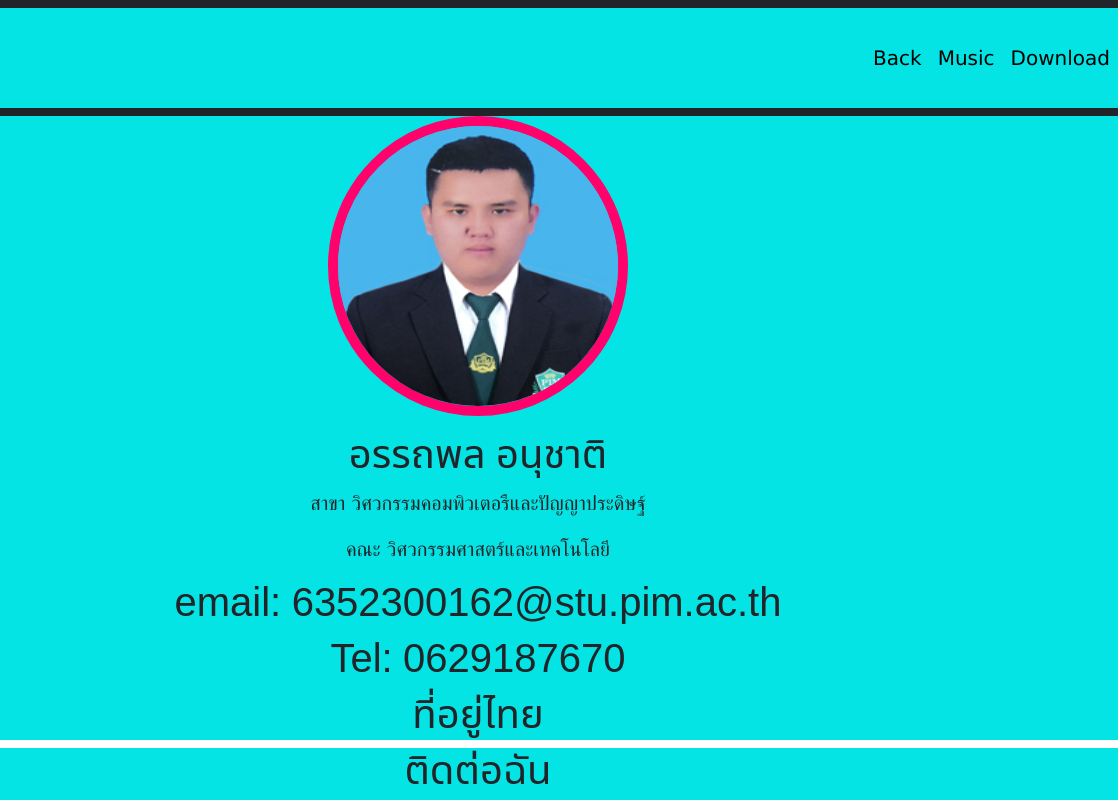
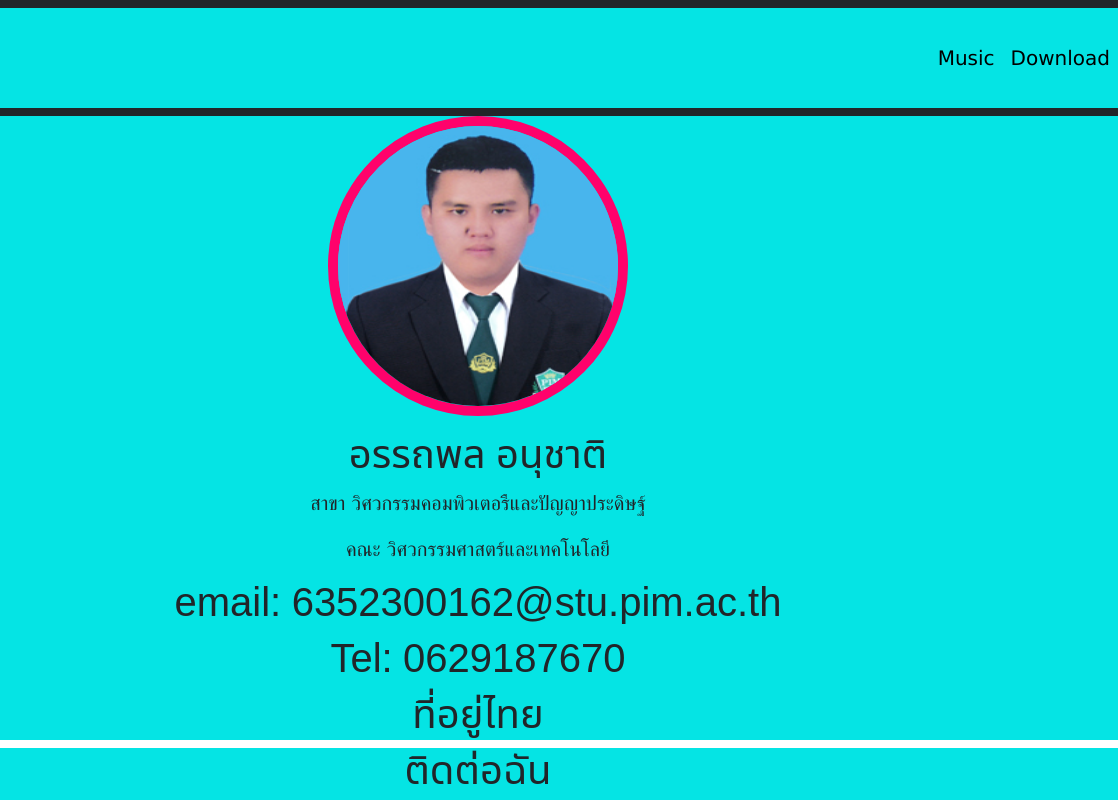
Before and after one commit to Astaponfluk/Resume, a plain HTML site: page contact.html in a window 1280 px wide. Shown: the top 800 px of the page, 162-1280 px from the left. Drawn offline with nearby package versions, Linux system fonts and the light colour scheme.

Commit message:
Add files via upload

```diff
--- a/contact.html
+++ b/contact.html
@@ -15,9 +15,6 @@
     <img src="images/Pim-logo.png"  alt="pim" width="100" height="100">
    <a class="navbar-brand" href="index.html">Home</a>
    <ul class = "navbar-nav ms-auto">
-    <li class = "nav-item">
-          <a class = "nav-link" href="index.html">Back</a>
-        </li>
         <li class = "nav-item">
           <a class = "nav-link" href="https://www.youtube.com/watch?v=KvMY1uzSC1E" target="_blank">Music</a>
        </li>
```
